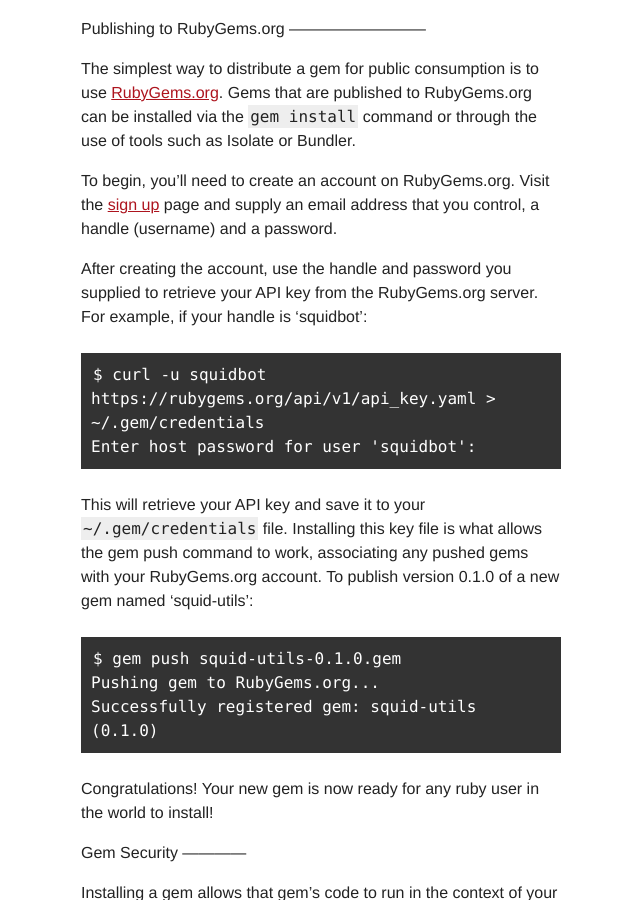
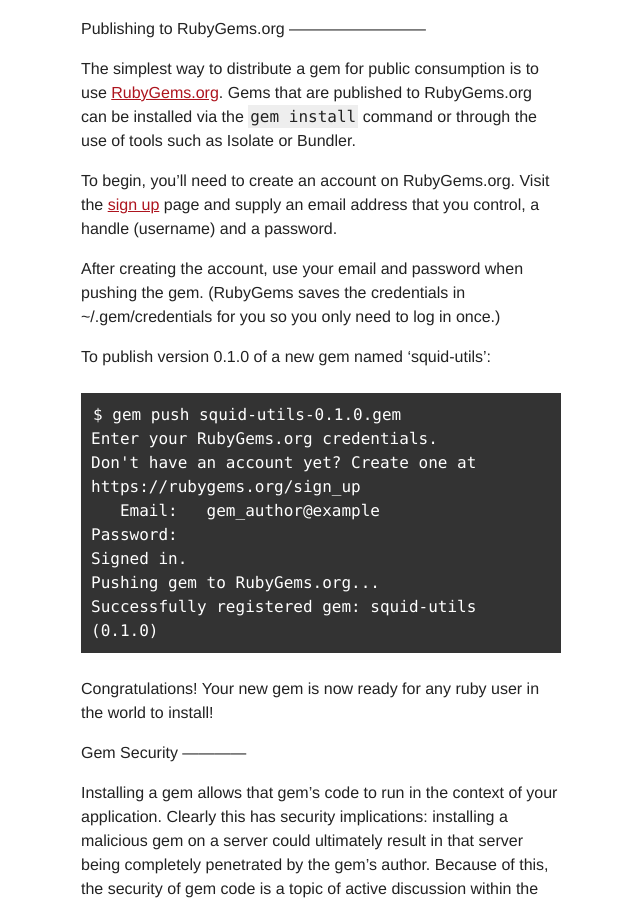
Before and after one commit to radar/guides, a Jekyll site: the page built from publishing.md, in a window 1280 px wide and 900 px high, scrolled down 1261 px. Shown: the whole window, without its empty margins (319-959 px from the left). Built offline with Jekyll 4.4.1, drawn with Linux system fonts in a browser that asks for light colours.

Commit message:
Replace curl with first-time login instructions

```diff
--- a/publishing.md
+++ b/publishing.md
@@ -60,17 +60,18 @@ of tools such as Isolate or Bundler.
 To begin, you'll need to create an account on RubyGems.org. Visit the [sign up](https://rubygems.org/users/new)
 page and supply an email address that you control, a handle (username) and a password.
 
-After creating the account, use the handle and password you supplied to retrieve your API key from the
-RubyGems.org server. For example, if your handle is 'squidbot':
+After creating the account, use your email and password when pushing the gem.
+(RubyGems saves the credentials in ~/.gem/credentials for you so you only need
+to log in once.)
 
-    $ curl -u squidbot https://rubygems.org/api/v1/api_key.yaml > ~/.gem/credentials
-    Enter host password for user 'squidbot':
-
-This will retrieve your API key and save it to your `~/.gem/credentials` file. Installing this key file is
-what allows the gem push command to work, associating any pushed gems with your RubyGems.org account. To
-publish version 0.1.0 of a new gem named 'squid-utils':
+To publish version 0.1.0 of a new gem named 'squid-utils':
 
     $ gem push squid-utils-0.1.0.gem
+    Enter your RubyGems.org credentials.
+    Don't have an account yet? Create one at https://rubygems.org/sign_up
+       Email:   gem_author@example
+    Password:
+    Signed in.
     Pushing gem to RubyGems.org...
     Successfully registered gem: squid-utils (0.1.0)
 
```
